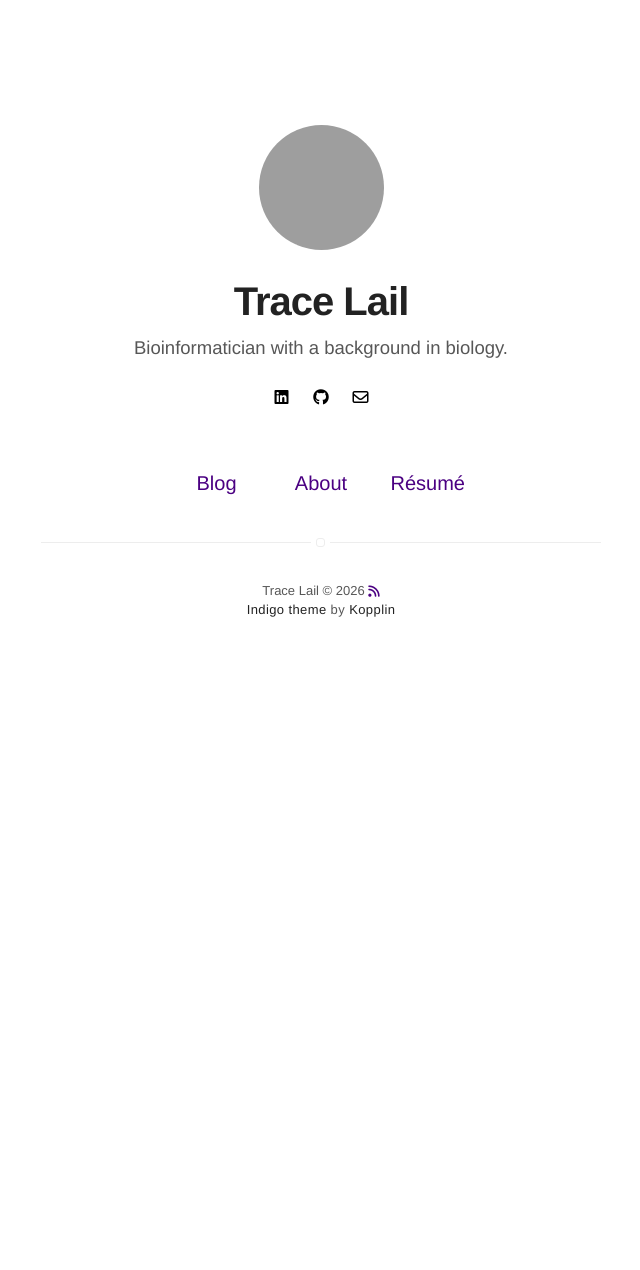
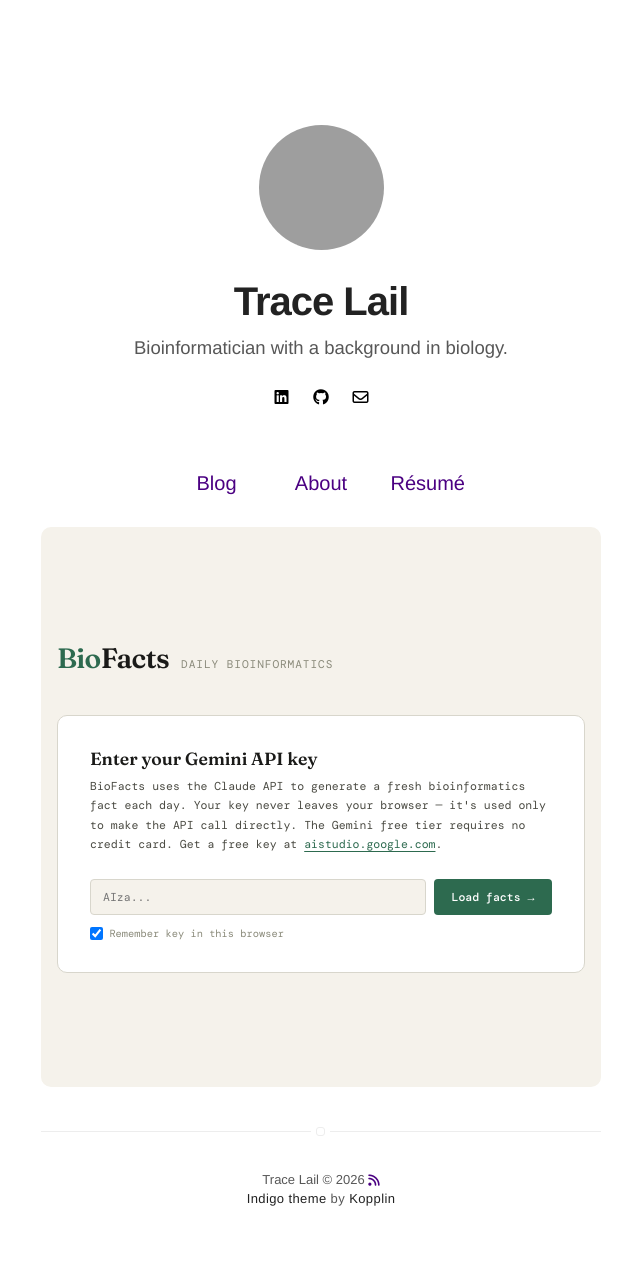
Before and after one commit to tracelail/tracelail.github.io, a Jekyll site: the page built from index.html, in a window 1280 px wide. Shown: the whole page, without its empty margins (319-959 px from the left). Built offline with Jekyll 4.4.1, drawn with Linux system fonts in a browser that asks for light colours; nearby versions of some CDN libraries; some web fonts are replaced; before the commit the page ends 900 px from its top, so only the background shows below that.

Commit message:
Added biofacts widget.

````diff
--- /dev/null
+++ b/biofacts-widget.html
@@ -0,0 +1,526 @@
+<!DOCTYPE html>
+<html lang="en">
+<head>
+<meta charset="UTF-8">
+<meta name="viewport" content="width=device-width, initial-scale=1.0">
+<title>BioFacts — Daily Bioinformatics Facts</title>
+<link href="https://fonts.googleapis.com/css2?family=DM+Mono:ital,wght@0,400;0,500;1,400&family=Fraunces:ital,opsz,wght@0,9..144,300;0,9..144,600;1,9..144,300&display=swap" rel="stylesheet">
+<style>
+  :root {
+    --bg: #f5f2eb;
+    --bg2: #eceae0;
+    --ink: #1a1a18;
+    --ink2: #4a4a42;
+    --ink3: #8a8a7a;
+    --accent: #2d6a4f;
+    --accent2: #52b788;
+    --accent-light: #d8f3dc;
+    --warn: #b5451b;
+    --card: #ffffff;
+    --border: #d8d6cc;
+    --radius: 4px;
+    --radius-lg: 10px;
+  }
+
+  * { box-sizing: border-box; margin: 0; padding: 0; }
+
+  body {
+    font-family: 'DM Mono', monospace;
+    background: var(--bg);
+    color: var(--ink);
+    min-height: 100vh;
+    display: flex;
+    flex-direction: column;
+    align-items: center;
+    justify-content: center;
+    padding: 2rem 1rem;
+  }
+
+  .container {
+    width: 100%;
+    max-width: 640px;
+  }
+
+  /* Header */
+  .header {
+    margin-bottom: 2.5rem;
+    display: flex;
+    align-items: baseline;
+    gap: 0.75rem;
+  }
+  .logo {
+    font-family: 'Fraunces', serif;
+    font-size: 1.75rem;
+    font-weight: 600;
+    color: var(--accent);
+    letter-spacing: -0.02em;
+  }
+  .logo span {
+    color: var(--ink);
+  }
+  .tagline {
+    font-size: 0.7rem;
+    color: var(--ink3);
+    letter-spacing: 0.08em;
+    text-transform: uppercase;
+  }
+
+  /* Setup screen */
+  #setup-screen {
+    background: var(--card);
+    border: 1px solid var(--border);
+    border-radius: var(--radius-lg);
+    padding: 2rem;
+  }
+  .setup-title {
+    font-family: 'Fraunces', serif;
+    font-size: 1.1rem;
+    font-weight: 600;
+    margin-bottom: 0.5rem;
+    color: var(--ink);
+  }
+  .setup-desc {
+    font-size: 0.72rem;
+    color: var(--ink2);
+    line-height: 1.7;
+    margin-bottom: 1.5rem;
+  }
+  .setup-desc a {
+    color: var(--accent);
+    text-decoration: underline;
+    text-underline-offset: 3px;
+  }
+  .input-row {
+    display: flex;
+    gap: 0.5rem;
+    margin-bottom: 0.75rem;
+  }
+  input[type="password"], input[type="text"] {
+    flex: 1;
+    font-family: 'DM Mono', monospace;
+    font-size: 0.72rem;
+    padding: 0.6rem 0.75rem;
+    border: 1px solid var(--border);
+    border-radius: var(--radius);
+    background: var(--bg);
+    color: var(--ink);
+    outline: none;
+    transition: border-color 0.15s;
+  }
+  input:focus { border-color: var(--accent2); }
+  .btn {
+    font-family: 'DM Mono', monospace;
+    font-size: 0.72rem;
+    font-weight: 500;
+    padding: 0.6rem 1.1rem;
+    border-radius: var(--radius);
+    border: none;
+    cursor: pointer;
+    transition: opacity 0.15s, transform 0.1s;
+    white-space: nowrap;
+  }
+  .btn:active { transform: scale(0.98); }
+  .btn-primary {
+    background: var(--accent);
+    color: #fff;
+  }
+  .btn-primary:hover { opacity: 0.88; }
+  .btn-ghost {
+    background: transparent;
+    color: var(--ink2);
+    border: 1px solid var(--border);
+  }
+  .btn-ghost:hover { background: var(--bg2); }
+  .save-note {
+    font-size: 0.65rem;
+    color: var(--ink3);
+    margin-top: 0.4rem;
+  }
+  .save-note label { display: flex; align-items: center; gap: 0.4rem; cursor: pointer; }
+  .error-msg {
+    font-size: 0.68rem;
+    color: var(--warn);
+    margin-top: 0.5rem;
+    display: none;
+  }
+
+  /* Fact screen */
+  #fact-screen { display: none; }
+
+  .date-bar {
+    display: flex;
+    align-items: center;
+    justify-content: space-between;
+    margin-bottom: 1.25rem;
+  }
+  .date-str {
+    font-size: 0.65rem;
+    color: var(--ink3);
+    letter-spacing: 0.06em;
+    text-transform: uppercase;
+  }
+  .category-pill {
+    font-size: 0.6rem;
+    font-weight: 500;
+    letter-spacing: 0.07em;
+    text-transform: uppercase;
+    padding: 3px 10px;
+    border-radius: 20px;
+    background: var(--accent-light);
+    color: var(--accent);
+  }
+
+  .fact-card {
+    background: var(--card);
+    border: 1px solid var(--border);
+    border-radius: var(--radius-lg);
+    padding: 2rem;
+    margin-bottom: 1rem;
+    position: relative;
+    overflow: hidden;
+  }
+  .fact-card::before {
+    content: '';
+    position: absolute;
+    top: 0; left: 0;
+    width: 3px; height: 100%;
+    background: var(--accent2);
+  }
+  .fact-label {
+    font-size: 0.6rem;
+    font-weight: 500;
+    letter-spacing: 0.1em;
+    text-transform: uppercase;
+    color: var(--ink3);
+    margin-bottom: 0.875rem;
+  }
+  .fact-text {
+    font-family: 'Fraunces', serif;
+    font-size: 1.15rem;
+    font-weight: 300;
+    line-height: 1.65;
+    color: var(--ink);
+  }
+  .fact-text em {
+    font-style: italic;
+    color: var(--accent);
+  }
+
+  .deeper-card {
+    background: var(--bg2);
+    border: 1px solid var(--border);
+    border-radius: var(--radius-lg);
+    padding: 1.25rem 1.5rem;
+    font-size: 0.72rem;
+    line-height: 1.75;
+    color: var(--ink2);
+    margin-bottom: 1rem;
+    display: none;
+    animation: slideDown 0.2s ease;
+  }
+  .deeper-card.open { display: block; }
+
+  @keyframes slideDown {
+    from { opacity: 0; transform: translateY(-6px); }
+    to { opacity: 1; transform: translateY(0); }
+  }
+
+  .actions {
+    display: flex;
+    gap: 0.5rem;
+    flex-wrap: wrap;
+    margin-bottom: 1.5rem;
+  }
+
+  .loading-state {
+    padding: 1rem 0;
+    font-size: 0.72rem;
+    color: var(--ink3);
+    display: flex;
+    align-items: center;
+    gap: 0.5rem;
+  }
+  .dot-pulse {
+    display: inline-flex;
+    gap: 3px;
+  }
+  .dot-pulse span {
+    width: 4px; height: 4px;
+    border-radius: 50%;
+    background: var(--accent2);
+    animation: pulse 1.2s ease-in-out infinite;
+  }
+  .dot-pulse span:nth-child(2) { animation-delay: 0.2s; }
+  .dot-pulse span:nth-child(3) { animation-delay: 0.4s; }
+  @keyframes pulse {
+    0%, 80%, 100% { opacity: 0.3; transform: scale(0.8); }
+    40% { opacity: 1; transform: scale(1); }
+  }
+
+  /* Footer */
+  .footer {
+    margin-top: 1.75rem;
+    display: flex;
+    align-items: center;
+    justify-content: space-between;
+    font-size: 0.62rem;
+    color: var(--ink3);
+  }
+  .footer a {
+    color: var(--accent);
+    text-decoration: none;
+    display: inline-flex;
+    align-items: center;
+    gap: 0.3rem;
+    border: 1px solid var(--border);
+    padding: 5px 10px;
+    border-radius: var(--radius);
+    transition: background 0.15s;
+    font-weight: 500;
+  }
+  .footer a:hover { background: var(--bg2); }
+  .key-indicator {
+    display: flex;
+    align-items: center;
+    gap: 0.4rem;
+  }
+  .key-dot {
+    width: 6px; height: 6px;
+    border-radius: 50%;
+    background: var(--accent2);
+  }
+
+  .copy-toast {
+    position: fixed;
+    bottom: 1.5rem;
+    left: 50%;
+    transform: translateX(-50%) translateY(10px);
+    background: var(--ink);
+    color: #fff;
+    font-size: 0.68rem;
+    padding: 6px 14px;
+    border-radius: 20px;
+    opacity: 0;
+    transition: all 0.2s;
+    pointer-events: none;
+  }
+  .copy-toast.show {
+    opacity: 1;
+    transform: translateX(-50%) translateY(0);
+  }
+</style>
+</head>
+<body>
+
+<div class="container">
+  <div class="header">
+    <div class="logo">Bio<span>Facts</span></div>
+    <div class="tagline">Daily bioinformatics</div>
+  </div>
+
+  <!-- Setup Screen -->
+  <div id="setup-screen">
+    <div class="setup-title">Enter your Gemini API key</div>
+    <div class="setup-desc">
+      BioFacts uses the Claude API to generate a fresh bioinformatics fact each day.
+      Your key never leaves your browser — it's used only to make the API call directly. The Gemini free tier requires no credit card.
+      Get a free key at <a href="https://aistudio.google.com" target="_blank">aistudio.google.com</a>.
+    </div>
+    <div class="input-row">
+      <input type="password" id="api-key-input" placeholder="AIza..." autocomplete="off" />
+      <button class="btn btn-primary" onclick="submitKey()">Load facts →</button>
+    </div>
+    <div class="save-note">
+      <label>
+        <input type="checkbox" id="save-key" checked />
+        Remember key in this browser
+      </label>
+    </div>
+    <div class="error-msg" id="error-msg">Invalid key or API error. Please check and try again.</div>
+  </div>
+
+  <!-- Fact Screen -->
+  <div id="fact-screen">
+    <div class="date-bar">
+      <div class="date-str" id="date-str"></div>
+      <div class="category-pill" id="category-pill"></div>
+    </div>
+
+    <div class="fact-card">
+      <div class="fact-label">Did you know?</div>
+      <div id="fact-body">
+        <div class="loading-state">
+          <div class="dot-pulse">
+            <span></span><span></span><span></span>
+          </div>
+          Generating today's fact...
+        </div>
+      </div>
+    </div>
+
+    <div class="deeper-card" id="deeper-card"></div>
+
+    <div class="actions">
+      <button class="btn btn-primary" id="deeper-btn" onclick="toggleDeeper()" style="display:none;">Go deeper ↓</button>
+      <button class="btn btn-ghost" id="copy-btn" onclick="copyFact()" style="display:none;">Copy fact</button>
+      <button class="btn btn-ghost" onclick="clearKey()">Change key</button>
+    </div>
+
+    <div class="footer">
+      <div class="key-indicator">
+        <div class="key-dot"></div>
+        Key active
+      </div>
+      <a href="https://github.com/tracelail/biofacts" target="_blank">
+        ↓ Get BioFacts for yourself
+      </a>
+    </div>
+  </div>
+</div>
+
+<div class="copy-toast" id="copy-toast">Copied to clipboard!</div>
+
+<script>
+const CATEGORIES = [
+  'Genomics', 'Sequence Alignment', 'Proteomics', 'RNA-seq',
+  'Machine Learning in Bio', 'Tools & Algorithms', 'Population Genetics', 'Structural Biology',
+  'Metagenomics', 'CRISPR & Gene Editing'
+];
+
+const today = new Date();
+const dateKey = `${today.getFullYear()}-${today.getMonth()}-${today.getDate()}`;
+const category = CATEGORIES[(today.getDate() + today.getMonth() * 3) % CATEGORIES.length];
+
+document.getElementById('date-str').textContent = today.toLocaleDateString('en-US', {
+  weekday: 'long', year: 'numeric', month: 'long', day: 'numeric'
+});
+document.getElementById('category-pill').textContent = category;
+
+let currentFact = '';
+let deeperContent = '';
+
+// Check for saved key
+window.addEventListener('load', () => {
+  const saved = localStorage.getItem('biofacts_gemini_key');
+  if (saved) {
+    document.getElementById('api-key-input').value = saved;
+    showFactScreen();
+    loadFact(saved);
+  }
+});
+
+function submitKey() {
+  const key = document.getElementById('api-key-input').value.trim();
+  if (!key.startsWith('AIza')) {
+    document.getElementById('error-msg').style.display = 'block';
+    return;
+  }
+  document.getElementById('error-msg').style.display = 'none';
+  if (document.getElementById('save-key').checked) {
+    localStorage.setItem('biofacts_gemini_key', key);
+  }
+  showFactScreen();
+  loadFact(key);
+}
+
+document.getElementById('api-key-input').addEventListener('keydown', e => {
+  if (e.key === 'Enter') submitKey();
+});
+
+function showFactScreen() {
+  document.getElementById('setup-screen').style.display = 'none';
+  document.getElementById('fact-screen').style.display = 'block';
+}
+
+function clearKey() {
+  localStorage.removeItem('biofacts_gemini_key');
+  document.getElementById('fact-screen').style.display = 'none';
+  document.getElementById('setup-screen').style.display = 'block';
+  document.getElementById('api-key-input').value = '';
+  document.getElementById('fact-body').innerHTML = `<div class="loading-state"><div class="dot-pulse"><span></span><span></span><span></span></div>Generating today's fact...</div>`;
+  document.getElementById('deeper-card').classList.remove('open');
+  document.getElementById('deeper-btn').style.display = 'none';
+  document.getElementById('copy-btn').style.display = 'none';
+}
+
+async function loadFact(apiKey) {
+  // Check if we already fetched today
+  const cached = localStorage.getItem(`biofacts_fact_${dateKey}`);
+  if (cached) {
+    const parsed = JSON.parse(cached);
+    renderFact(parsed.fact, parsed.deeper);
+    return;
+  }
+
+  try {
+    const prompt = `You generate a single daily bioinformatics "Did You Know" fact. Rules:
+- Genuinely surprising and specific — include real numbers, names, tools, or discoveries
+- 2-3 sentences for the main fact, written for a smart grad student
+- NOT generic ("bioinformatics uses computers") — make it something they'd tell a labmate
+- The "deeper" field is 2-3 sentences of more technical context or background
+
+Category: ${category}. Date seed: ${dateKey}.
+
+Respond ONLY with valid JSON, no markdown, no preamble:
+{"fact": "...", "deeper": "..."}`;
+
+    const res = await fetch(
+      `https://generativelanguage.googleapis.com/v1beta/models/gemini-2.0-flash:generateContent?key=${apiKey}`,
+      {
+        method: 'POST',
+        headers: { 'Content-Type': 'application/json' },
+        body: JSON.stringify({
+          contents: [{ parts: [{ text: prompt }] }],
+          generationConfig: { temperature: 0.9, maxOutputTokens: 500 }
+        })
+      }
+    );
+
+    if (!res.ok) {
+      const err = await res.json();
+      throw new Error(err.error?.message || 'API error');
+    }
+
+    const data = await res.json();
+    const raw = data.candidates?.[0]?.content?.parts?.[0]?.text || '';
+    const parsed = JSON.parse(raw.replace(/```json|```/g, '').trim());
+
+    localStorage.setItem(`biofacts_fact_${dateKey}`, JSON.stringify(parsed));
+    renderFact(parsed.fact, parsed.deeper);
+
+  } catch(e) {
+    document.getElementById('fact-body').innerHTML = `
+      <div style="font-size:0.72rem; color:var(--warn); line-height:1.7;">
+        Couldn't load today's fact: ${e.message}.<br>
+        <button class="btn btn-ghost" style="margin-top:0.75rem; font-size:0.68rem;" onclick="clearKey()">Check API key</button>
+      </div>`;
+  }
+}
+
+function renderFact(fact, deeper) {
+  currentFact = fact;
+  deeperContent = deeper;
+  document.getElementById('fact-body').innerHTML = `<p class="fact-text">${fact}</p>`;
+  document.getElementById('deeper-btn').style.display = 'inline-block';
+  document.getElementById('copy-btn').style.display = 'inline-block';
+  document.getElementById('deeper-card').textContent = deeper;
+}
+
+function toggleDeeper() {
+  const card = document.getElementById('deeper-card');
+  const btn = document.getElementById('deeper-btn');
+  const open = card.classList.toggle('open');
+  btn.textContent = open ? 'Show less ↑' : 'Go deeper ↓';
+}
+
+function copyFact() {
+  const text = `Did you know? ${currentFact}\n\n#Bioinformatics #BioFacts\nvia tracelail.github.io`;
+  navigator.clipboard.writeText(text).then(() => {
+    const toast = document.getElementById('copy-toast');
+    toast.classList.add('show');
+    setTimeout(() => toast.classList.remove('show'), 2000);
+  });
+}
+</script>
+</body>
+</html>
--- a/index.html
+++ b/index.html
@@ -2,3 +2,13 @@
 layout: page
 title: Home
 ---
+
+<div style="margin-top: 2.5rem;">
+  <iframe
+    src="biofacts-widget.html"
+    width="100%"
+    height="560"
+    style="border:none; border-radius:10px;"
+    title="Daily Bioinformatics Fact">
+  </iframe>
+</div>
````
